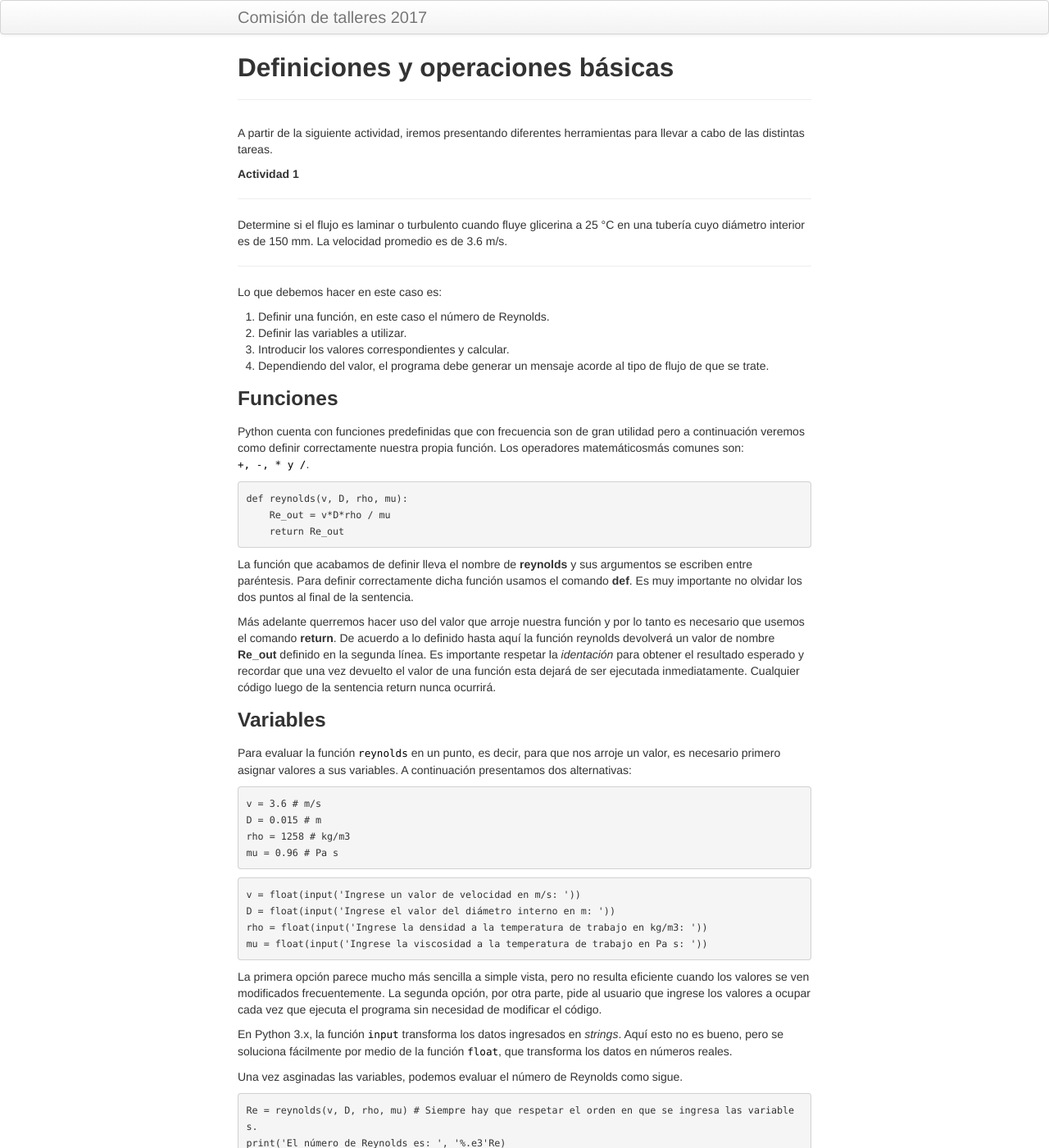
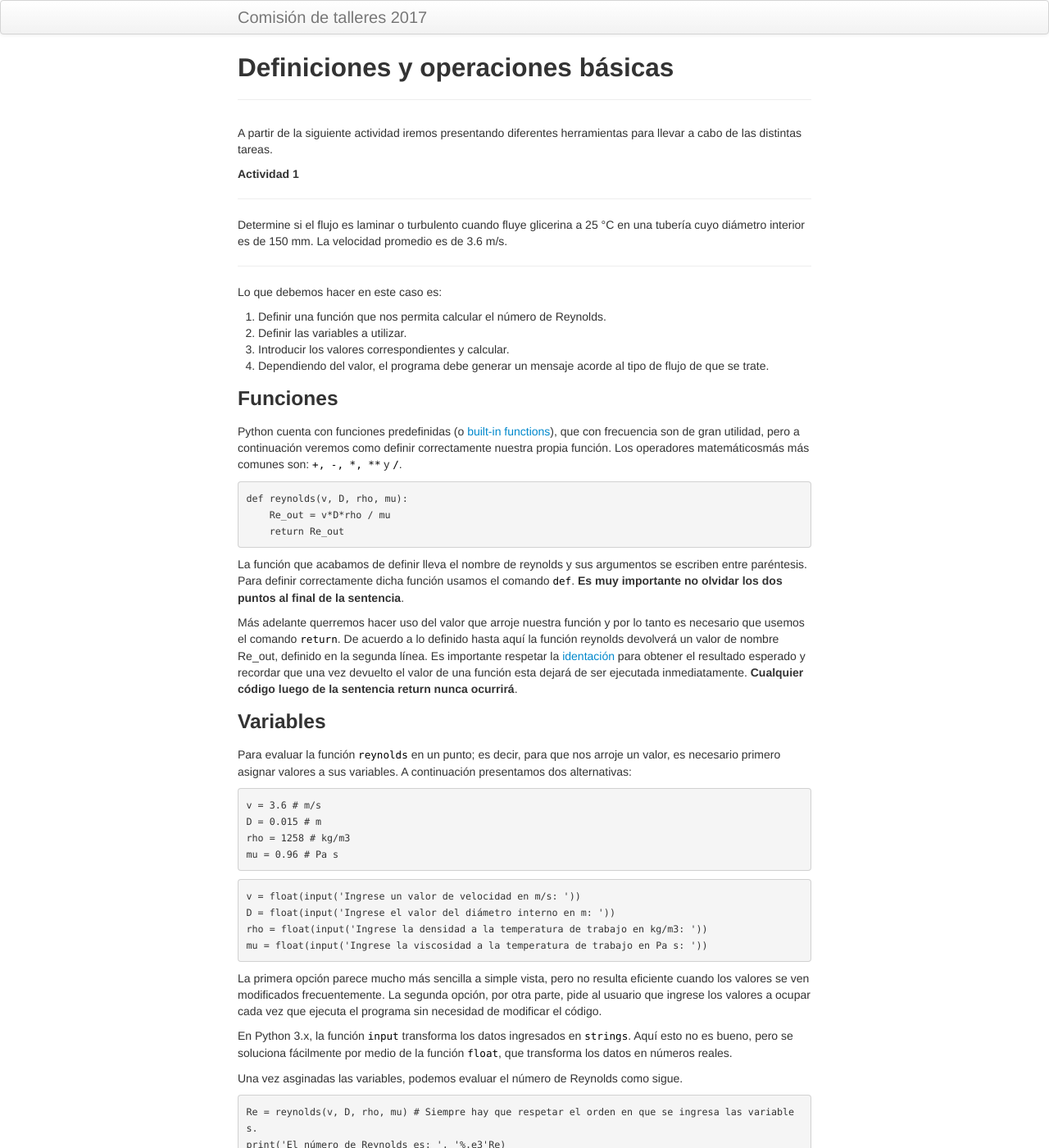
Before and after one commit to RodrigoGViana/Talleres-web, a Jekyll site: the page built from pages/Python2.md, in a window 1280 px wide and 1400 px high. Shown: the whole window at 82% size. Built offline with Jekyll 4.4.1, drawn with Linux system fonts in a browser that asks for light colours; some of the changed text lies outside the part shown.

Commit message:
Update Python2.md

````diff
--- a/pages/Python2.md
+++ b/pages/Python2.md
@@ -4,7 +4,7 @@ title: Definiciones y operaciones básicas
 description: How to make an independent website with GitHub Pages.
 ---
 
-A partir de la siguiente actividad, iremos presentando diferentes herramientas para llevar a cabo de las distintas tareas.
+A partir de la siguiente actividad iremos presentando diferentes herramientas para llevar a cabo de las distintas tareas.
 
 **Actividad 1**
 
@@ -15,14 +15,14 @@ Determine si el flujo es laminar o turbulento cuando fluye glicerina a 25 °C en
 ***
 
 Lo que debemos hacer en este caso es:
-1. Definir una función, en este caso el número de Reynolds.
+1. Definir una función que nos permita calcular el número de Reynolds.
 2. Definir las variables a utilizar.
 3. Introducir los valores correspondientes y calcular.
 4. Dependiendo del valor, el programa debe generar un mensaje acorde al tipo de flujo de que se trate.
 
 ### Funciones
 
-Python cuenta con funciones predefinidas que con frecuencia son de gran utilidad pero a continuación veremos como definir correctamente nuestra propia función. Los operadores matemáticosmás comunes son: `+, -, * y /`.
+Python cuenta con funciones predefinidas (o [built-in functions](https://docs.python.org/3/library/functions.html)), que con frecuencia son de gran utilidad, pero a continuación veremos como definir correctamente nuestra propia función. Los operadores matemáticosmás más comunes son: `+, -, *, **` y `/`.
 
 ```python
 def reynolds(v, D, rho, mu):
@@ -30,13 +30,13 @@ def reynolds(v, D, rho, mu):
     return Re_out
 ```
 
-La función que acabamos de definir lleva el nombre de **reynolds** y sus argumentos se escriben entre paréntesis. Para definir correctamente dicha función usamos el comando **def**. Es muy importante no olvidar los dos puntos al final de la sentencia.
+La función que acabamos de definir lleva el nombre de reynolds y sus argumentos se escriben entre paréntesis. Para definir correctamente dicha función usamos el comando `def`. **Es muy importante no olvidar los dos puntos al final de la sentencia**.
 
-Más adelante querremos hacer uso del valor que arroje nuestra función y por lo tanto es necesario que usemos el comando **return**. De acuerdo a lo definido hasta aquí la función reynolds devolverá un valor de nombre **Re_out** definido en la segunda línea. Es importante respetar la *identación* para obtener el resultado esperado y recordar que una vez devuelto el valor de una función esta dejará de ser ejecutada inmediatamente. Cualquier código luego de la sentencia return nunca ocurrirá.
+Más adelante querremos hacer uso del valor que arroje nuestra función y por lo tanto es necesario que usemos el comando `return`. De acuerdo a lo definido hasta aquí la función reynolds devolverá un valor de nombre Re_out, definido en la segunda línea. Es importante respetar la [identación](https://es.wikipedia.org/wiki/Indentaci%C3%B3n) para obtener el resultado esperado y recordar que una vez devuelto el valor de una función esta dejará de ser ejecutada inmediatamente. **Cualquier código luego de la sentencia return nunca ocurrirá**.
 
 ### Variables
 
-Para evaluar la función `reynolds` en un punto, es decir, para que nos arroje un valor, es necesario primero asignar valores a sus variables. A continuación presentamos dos alternativas:
+Para evaluar la función `reynolds` en un punto; es decir, para que nos arroje un valor, es necesario primero asignar valores a sus variables. A continuación presentamos dos alternativas:
 
 ```python
 v = 3.6 # m/s
@@ -53,7 +53,7 @@ mu = float(input('Ingrese la viscosidad a la temperatura de trabajo en Pa s: '))
 
 La primera opción parece mucho más sencilla a simple vista, pero no resulta eficiente cuando los valores se ven modificados frecuentemente. La segunda opción, por otra parte, pide al usuario que ingrese los valores a ocupar cada vez que ejecuta el programa sin necesidad de modificar el código.
 
-En Python 3.x, la función `input` transforma los datos ingresados en *strings*. Aquí esto no es bueno, pero se soluciona fácilmente por medio de la función `float`, que transforma los datos en números reales.
+En Python 3.x, la función `input` transforma los datos ingresados en `strings`. Aquí esto no es bueno, pero se soluciona fácilmente por medio de la función `float`, que transforma los datos en números reales.
 
 Una vez asginadas las variables, podemos evaluar el número de Reynolds como sigue.
 
@@ -62,7 +62,7 @@ Re = reynolds(v, D, rho, mu) # Siempre hay que respetar el orden en que se ingre
 print('El número de Reynolds es: ', '%.e3'Re)
 ```
 
-Lo que acabamos de hacer es asignar a una variables **Re** el valor del número de Reynolds, evaluado en las condiciones previamente definidas.
+Lo que acabamos de hacer es asignar a una variables Re el valor del número de Reynolds, evaluado en las condiciones previamente definidas.
 
 La segunda línea usa la función `print` para mostrar el valor calculado, acompañado de un mensaje. En este caso también se ha modificado el formato del número para que se imprima con notación decimal con dos valores después de la coma. No está mal recordar que el código debe tener la suficiente cantidad de comentarios útiles para quienes trabajan con él y que, a su vez, los mensajes y valores arrojados deben ser fácilmente entendibles por el usuario.
 
````
